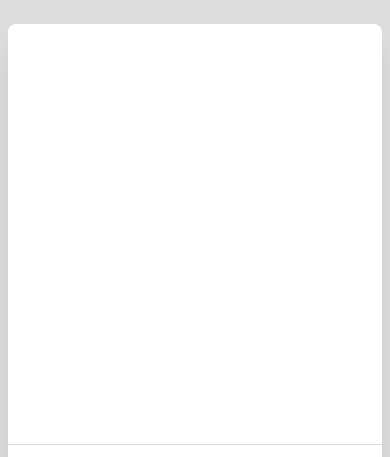
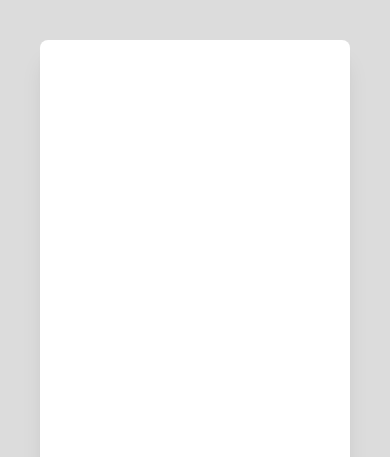
Before and after one commit to KaikeSathler/google-ai-studio, a website: page index.html in a window 390 px wide. Shown: the top 457 px of the page. Drawn offline with nearby package versions, Linux system fonts and the light colour scheme.

Commit message:
update 23/03

```diff
--- a/assets/script.js
+++ b/assets/script.js
@@ -119,7 +119,7 @@ document.getElementById("enviar").addEventListener("click", async () => {
       span.innerHTML = highlightCode(resposta);
       app.scrollTo(0, app.scrollHeight);
     }
-    fetch('http://localhost:8003/api/message', {
+    fetch('https://server-node-chatbot.onrender.com/api/message', {
       method: "POST",
       headers: {
         "Content-Type": "application/json",
--- a/assets/style.css
+++ b/assets/style.css
@@ -114,14 +114,14 @@ button span:hover {
   position: relative;
   background-color: rgb(255, 255, 255);
   min-height: 65vh;
-  max-height: 90dvh;
+  max-height: 92dvh;
   display: flex;
   flex-direction: column;
   justify-content: space-between;
   width: 60%;
   box-shadow: 0 20px 25px -5px rgb(0 0 0 / 0.1), 0 8px 10px -6px rgb(0 0 0 / 0.1);
   border-radius: 0.5rem;
-  margin-top: 1rem;
+  margin: 2rem;
 }
 
 #token-count {
@@ -218,7 +218,7 @@ p {
 
   .section-content {
     width: 100%;
-    max-height: 80dvh;
+    max-height: 90dvh;
   }
 
   span, pre, code {
```
Also changed, not shown: 1 other file.
